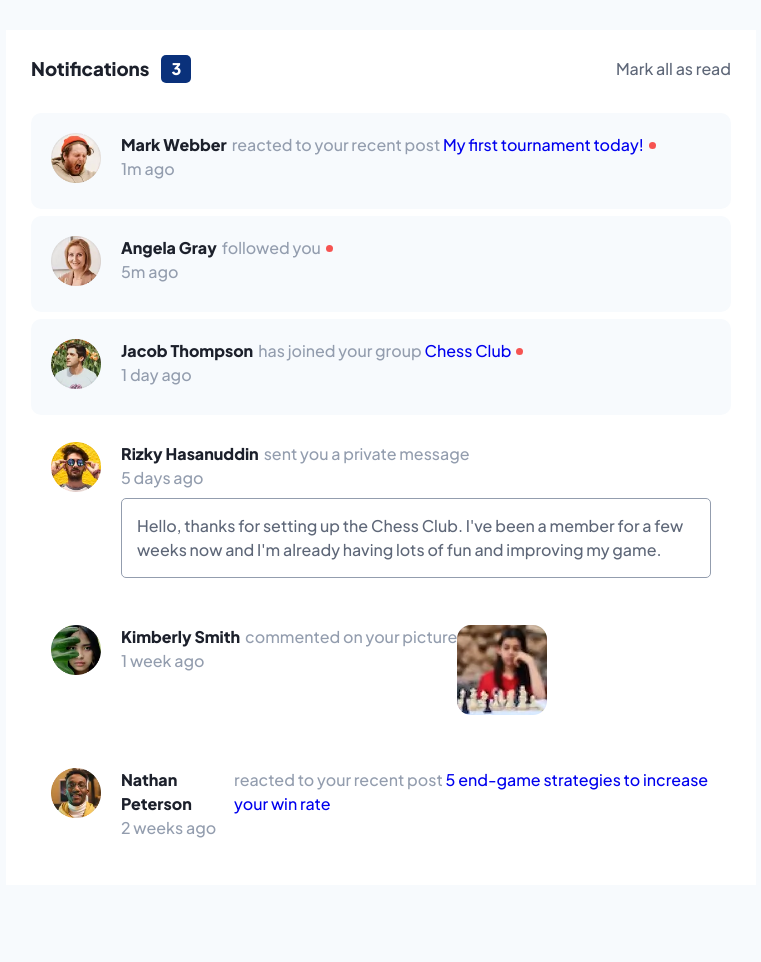
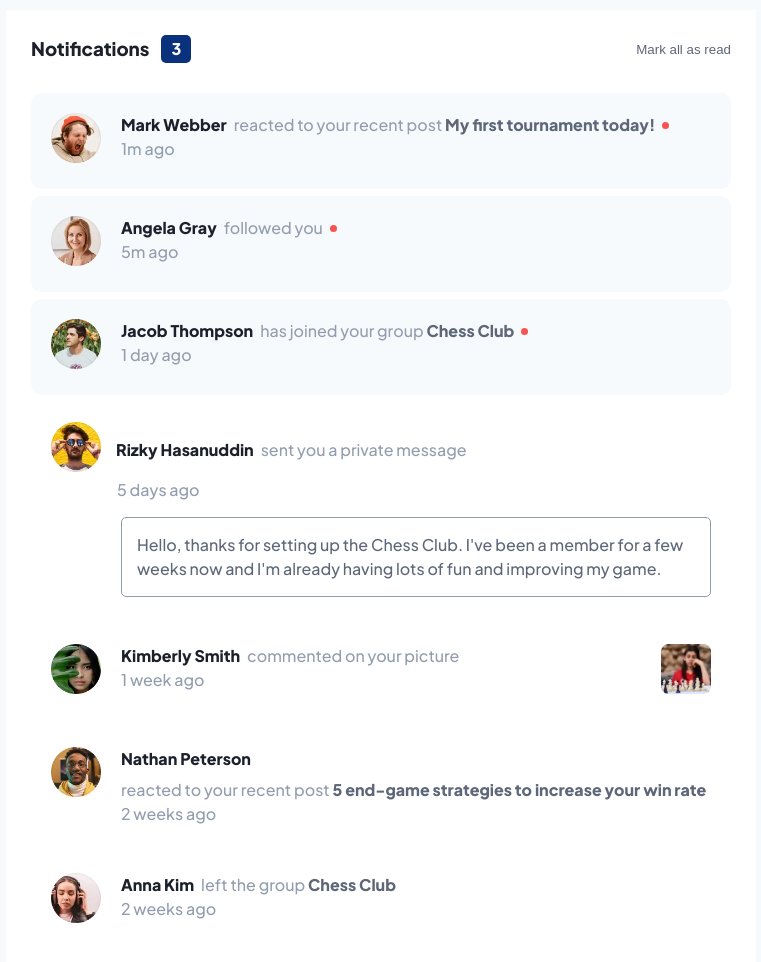
Before and after one commit to TryCatchB/Notifications-page, a plain HTML site: page index.html in a window 1280 px wide. Shown: the whole page, without its empty margins (259-1020 px from the left). Before the commit the page ends 915 px from the top, so only its background shows below. Drawn offline with Linux system fonts and the light colour scheme.

Commit message:
Notifications-page

```diff
--- /dev/null
+++ b/JS/app.js
@@ -0,0 +1 @@
+const rowPosts = document.querySelector(".row-posts");
--- a/index.html
+++ b/index.html
@@ -21,7 +21,7 @@
       <div class="content">
         <div class="row-notifications">
           <h3 class="notifications">Notifications <span>3</span></h3>
-          <p class="text">Mark all as read</p>
+          <button type="button" class="text">Mark all as read</button>
         </div>
         <div class="row-posts">
           <div class="post background">
@@ -31,10 +31,10 @@
               </div>
               <div class="post__info">
                 <div class="post__info-items circle_red">
-                  <p class="post__user-name">Mark Webber</p>
+                  <a href="#" class="post__user-name">Mark Webber</a>
                   <p class="post__action">
                     reacted to your recent post
-                    <a href="#">My first tournament today!</a>
+                    <a href="#"> My first tournament today!</a>
                   </p>
                 </div>
                 <p class="post__time">1m ago</p>
@@ -48,7 +48,7 @@
               </div>
               <div class="post__info">
                 <div class="post__info-items circle_red">
-                  <p class="post__user-name">Angela Gray</p>
+                  <a href="#" class="post__user-name">Angela Gray</a>
                   <p class="post__action">followed you</p>
                 </div>
                 <p class="post__time">5m ago</p>
@@ -65,7 +65,7 @@
               </div>
               <div class="post__info">
                 <div class="post__info-items circle_red">
-                  <p class="post__user-name">Jacob Thompson</p>
+                  <a href="#" class="post__user-name">Jacob Thompson</a>
                   <p class="post__action">
                     has joined your group
                     <a href="#">Chess Club</a>
@@ -76,20 +76,20 @@
             </div>
           </div>
           <div class="post">
-            <div class="post__content post__content_wrap">
+            <div class="post__content post__content_direction">
+              <div class="post__info post__info_flex">
                 <div class="post__image">
                   <img
                     src="assets/images/avatar-rizky-hasanuddin.webp"
                     alt="Image"
                   />
                 </div>
-              <div class="post__info">
                 <div class="post__info-items">
-                  <p class="post__user-name">Rizky Hasanuddin</p>
+                  <a href="#" class="post__user-name">Rizky Hasanuddin</a>
                   <p class="post__action">sent you a private message</p>
                 </div>
-                <p class="post__time">5 days ago</p>
               </div>
+              <p class="post__time post__time_margin">5 days ago</p>
               <p class="post__message">
                 Hello, thanks for setting up the Chess Club. I've been a member
                 for a few weeks now and I'm already having lots of fun and
@@ -105,9 +105,9 @@
                   alt="Image"
                 />
               </div>
-              <div class="post__info">
+              <div class="post__info post__info_modify">
                 <div class="post__info-items">
-                  <p class="post__user-name">Kimberly Smith</p>
+                  <a href="#" class="post__user-name">Kimberly Smith</a>
                   <p class="post__action">commented on your picture</p>
                 </div>
                 <p class="post__time">1 week ago</p>
@@ -127,7 +127,7 @@
               </div>
               <div class="post__info">
                 <div class="post__info-items">
-                  <p class="post__user-name">Nathan Peterson</p>
+                  <a href="#" class="post__user-name">Nathan Peterson</a>
                   <p class="post__action">
                     reacted to your recent post
                     <a href="#"
@@ -139,8 +139,27 @@
               </div>
             </div>
           </div>
+          <div class="post">
+            <div class="post__content">
+              <div class="post__image">
+                <img src="assets/images/avatar-anna-kim.webp" alt="Image" />
+              </div>
+              <div class="post__info">
+                <div class="post__info-items">
+                  <a href="#" class="post__user-name">Anna Kim</a>
+                  <p class="post__action">
+                    left the group
+                    <a href="#">Chess Club</a>
+                  </p>
+                </div>
+                <p class="post__time">2 weeks ago</p>
               </div>
             </div>
           </div>
+        </div>
+      </div>
+    </div>
+
+    <script src="JS/app.js"></script>
   </body>
 </html>
--- a/styles.css
+++ b/styles.css
@@ -5,6 +5,8 @@
   margin: 0;
   box-sizing: border-box;
   text-decoration: none;
+  background-color: transparent;
+  border: none;
 }
 
 :root {
@@ -25,35 +27,36 @@ body {
   font-weight: 500;
   font-size: 1rem;
   line-height: 1.5;
-  padding: 30px;
+  padding: 0.625rem;
   background-color: var(--very-light-grayish-blue);
 }
 
 /* ******************* */
 
 .container {
-  max-width: 750px;
+  max-width: 46.875rem;
   margin: 0 auto;
   background-color: var(--white);
 }
 
 .content {
-  padding: 25px;
+  padding: 1.5625rem;
 }
 
 .row-notifications {
   display: flex;
   justify-content: space-between;
   align-items: center;
+  gap: 0.625rem;
 
   &:not(:last-child) {
-    margin-bottom: 30px;
+    margin-bottom: 1.875rem;
   }
 }
 
 .notifications {
   display: flex;
-  gap: 12px;
+  gap: 0.75rem;
   color: var(--very-dark-blue);
 
   & span {
@@ -61,48 +64,56 @@ body {
     align-items: center;
     font-weight: 800;
     font-size: 1rem;
-    border-radius: 5px;
-    padding: 0px 10px;
+    border-radius: 0.3125rem;
+    padding: 0px 0.625rem;
     color: var(--white);
     background-color: var(--blue);
   }
 }
 
 .text {
+  cursor: pointer;
   color: var(--dark-grayish-blue);
 }
 
-.row-posts {
-}
-
 .post {
-  border-radius: 10px;
+  border-radius: 0.625rem;
   &:not(:last-child) {
-    margin-bottom: 7px;
+    margin-bottom: 0.4375rem;
   }
 
   .post__content {
     display: flex;
-    padding: 20px;
+    padding: 1.25rem;
+    gap: 1.25rem;
   }
 
-  .post__content_wrap {
-    flex-wrap: wrap;
+  .post__content_direction {
+    flex-direction: column;
+    gap: 0;
+  }
+
+  .post__info_modify {
+    margin-right: auto;
+  }
+
+  .post__info_flex {
+    display: flex;
+    gap: 0.9375rem;
   }
 
   .post__image {
-    max-width: 50px;
-    margin-right: 20px;
-
     & img {
-      max-width: 100%;
+      width: 3.125rem;
+      height: 3.125rem;
     }
   }
 
   .post__info-items {
     display: flex;
+    flex-wrap: wrap;
     align-items: center;
-    gap: 5px;
+    gap: 0.4375rem;
   }
 
   .post__user-name {
@@ -114,6 +125,8 @@ body {
     color: var(--grayish-blue);
 
     & a {
+      font-weight: 800;
+      color: var(--dark-grayish-blue);
     }
   }
 
@@ -121,16 +134,33 @@ body {
     color: var(--grayish-blue);
   }
 
+  .post__time_margin {
+    margin-left: 4.125rem;
+
+    &:not(:last-child) {
+      margin-bottom: 0.9375rem;
+    }
+  }
+
   .post__message {
-    max-width: 590px;
-    border-radius: 5px;
-    margin-left: auto;
-    padding: 15px;
+    max-width: 36.875rem;
+    border-radius: 0.3125rem;
+    margin-left: 4.375rem;
+    padding: 0.9375rem;
     color: var(--dark-grayish-blue);
-    border: 1px solid var(--grayish-blue);
+    border: 0.0625rem solid var(--grayish-blue);
   }
 
   .post__liked-info {
+    cursor: pointer;
+    width: 3.125rem;
+    height: 3.125rem;
+    transition: all 0.3s ease-in-out;
+
+    & img {
+      width: 3.125rem;
+      height: 3.125rem;
+    }
   }
 }
 
@@ -142,9 +172,48 @@ body {
   &::after {
     content: "";
     font-weight: 800;
-    width: 7px;
-    height: 7px;
+    width: 0.4375rem;
+    height: 0.4375rem;
     border-radius: 50%;
     background-color: var(--red);
   }
 }
+
+/* MEDIA (PHONE) */
+
+@media (min-width: 767px) {
+  .post__action {
+    & a {
+      &:hover {
+        color: var(--blue);
+      }
+    }
+  }
+
+  .post__message {
+    &:hover {
+      cursor: pointer;
+      background-color: var(--light-grayish-blue-1);
+    }
+  }
+
+  .post__liked-info {
+    &:hover {
+      border-radius: 0.3125rem;
+      border: 0.125rem solid var(--light-grayish-blue-1);
+    }
+  }
+
+  .text,
+  .post__user-name {
+    &:hover {
+      color: var(--blue);
+    }
+  }
+}
+
+@media (max-width: 767px) {
+  .content {
+    padding: 0.625rem;
+  }
+}
```
Also changed, not shown: JS/data.json (added, +64 -0 lines), 1 other file. Lines whose indentation alone changed are shown as unchanged.
